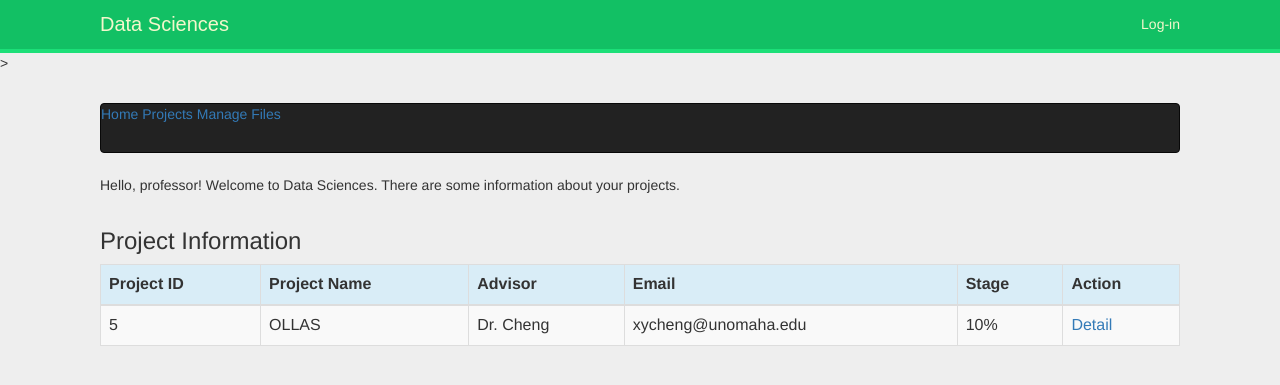
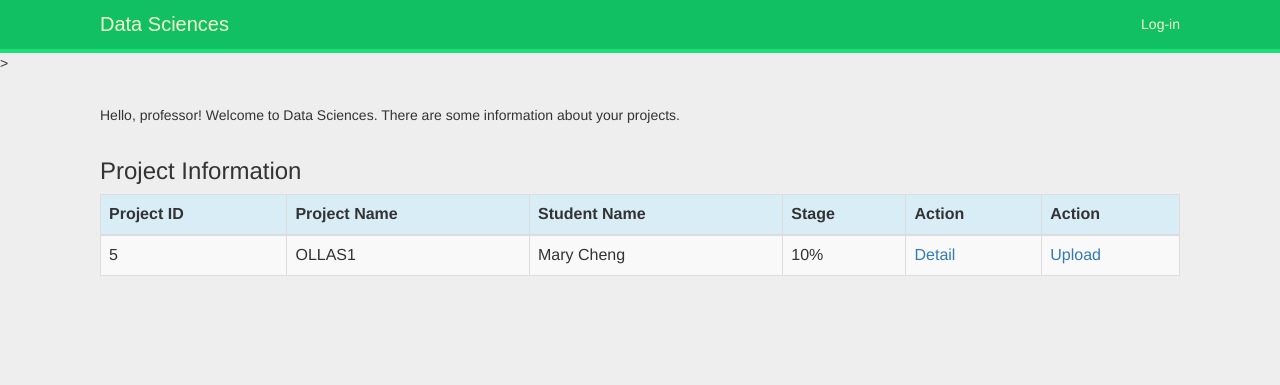
Before and after one commit to unodatasciences/project_management, a Django app: page /professor_access/ in a window 1280 px wide. Shown: the top 385 px of the page. Run offline with Django 3.2, Linux system fonts and the light colour scheme; data comes from the database, SQL or seed files in the repository; some libraries are stand-ins or nearby versions; some web fonts are replaced.

Commit message:
delete date, email, id and change advisor

```diff
--- a/professor_access/models.py
+++ b/professor_access/models.py
@@ -7,11 +7,10 @@ def current_date():
 
 class Project(models.Model):
     name = models.CharField(max_length=50 )
-    instructor = models.CharField(max_length=200)
-    email = models.EmailField(max_length=200)
+    student_name = models.CharField(max_length=200)
     stage = models.CharField(max_length=50)
-    date = models.DateField(default=current_date)
-    background = models.TextField(blank=True)
+    description = models.TextField(blank=True)
+    note = models.TextField(blank=True)
 
     def __str__(self):
         return str(self.id)
--- a/professor_access/templates/professor_access/pa_list.html
+++ b/professor_access/templates/professor_access/pa_list.html
@@ -17,20 +17,7 @@
     }
 </style>
 <body id="app-layout">
-<nav class="navbar navbar-inverse">
 
-            <!-- Collapsed Hamburger -->
-            <button type="button" class="navbar-toggle" data-toggle="collapse">
-                <span class="sr-only">Toggle Navigation</span>
-                <span class="icon-bar"></span>
-                <span class="icon-bar"></span>
-                <span class="icon-bar"></span>
-            </button>
-            <!-- #menu# -->
-                <a href="{% url 'professor_access:pa_list' %}">Home</a>
-               <a href="{% url 'professor_access:projects' %}">Projects</a>
-                <a href="">Manage Files</a>
-</nav>
 <p>Hello, professor! Welcome to Data Sciences. There are some information about your projects.</p>
 <div class="row">
         <h3 style="padding-left: 15Px">Project Information</h3>
@@ -41,9 +28,9 @@
     <tr class="bg-info">
         <th>Project ID</th>
         <th>Project Name</th>
-        <th>Advisor</th>
-        <th>Email</th>
+        <th>Student Name</th>
         <th>Stage</th>
+        <th>Action</th>
         <th>Action</th>
     </tr>
     </thead>
@@ -53,10 +40,11 @@
     <tr>
         <td>{{ project.id}}</td>
         <td>{{ project.name}}</td>
-        <td>{{ project.instructor }}</td>
-        <td>{{ project.email }}</td>
+        <td>{{ project.student_name }}</td>
         <td>{{ project.stage }}</td>
-        <td><a href="{% url 'professor_access:detail' project.id %}">Detail</a></td>
+        <td><a href="{% url 'professor_access:detail' project.id %}">Detail</a>
+        <td><a href="">Upload</a></td>
+        </td>
     </tr>
     {% endfor %}
     </tbody>
--- a/professor_access/views.py
+++ b/professor_access/views.py
@@ -7,7 +7,7 @@ from professor_access.models import Project
 class professorForm(ModelForm):
     class Meta:
         model = Project
-        fields = ['id','name', 'instructor', 'email', 'stage']
+        fields = ['id','name', 'student_name', 'stage']
 
 def professor_list(request, template_name='professor_access/pa_list.html'):
     project = Project.objects.all()
@@ -44,19 +44,18 @@ def detail(request, pk, template_name='professor_access/detail.html'):
     project = get_object_or_404(Project, pk=pk)
     if request.method == 'POST':
         name = request.POST['name']
-        instructor = request.POST['instructor']
-        email = request.POST['email']
+        student_name = request.POST['student_name']
         stage = request.POST['stage']
-        date = request.POST['date']
-        background = request.POST['background']
+        description = request.POST['description']
+        note = request.POST['note']
+
 
         project.name = name
-        project.instructor = instructor
-        project.email = email
+        project.instructor = student_name
         project.stage = stage
-        project.date = date
-        project.background = background
+        project.description = description
+        project.note = note
         project.save()
-        return redirect('professor_access:projects')
+        return redirect('professor_access:pa_list')
 
     return render(request, template_name, locals())
```
Also changed, not shown: professor_access/templates/professor_access/detail.html (+21 -16 lines), professor_access/templates/professor_access/projects.html (+2 -14 lines), db.sqlite3, professor_access/migrations/0010_auto_20190426_0738.py (added), professor_access/migrations/0011_auto_20190426_0758.py (added), professor_access/migrations/0012_remove_project_email.py (added), professor_access/migrations/0013_auto_20190426_0815.py (added).
